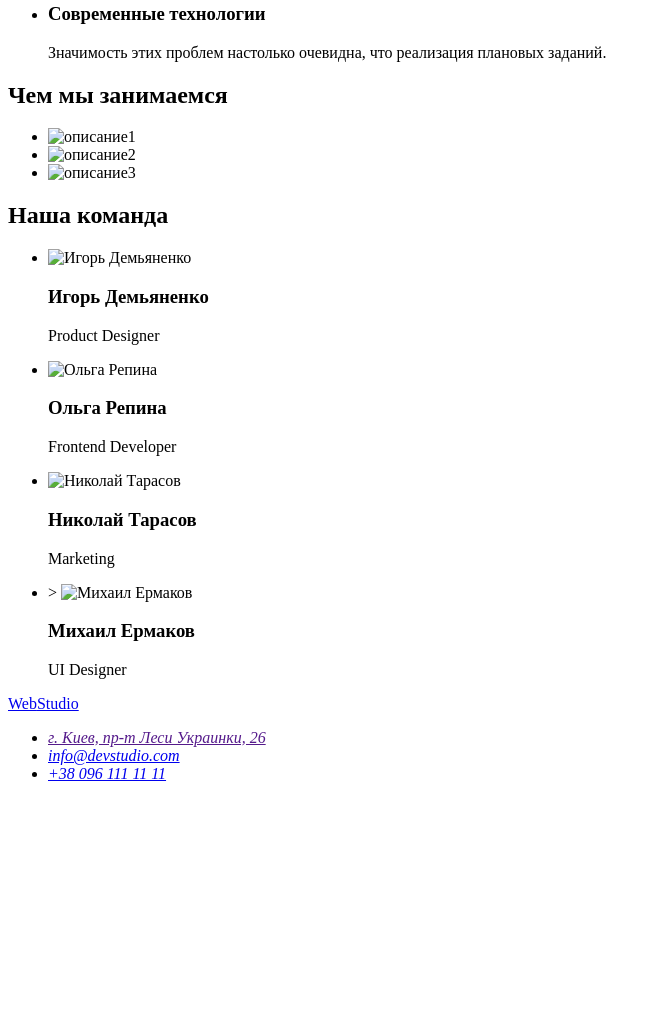
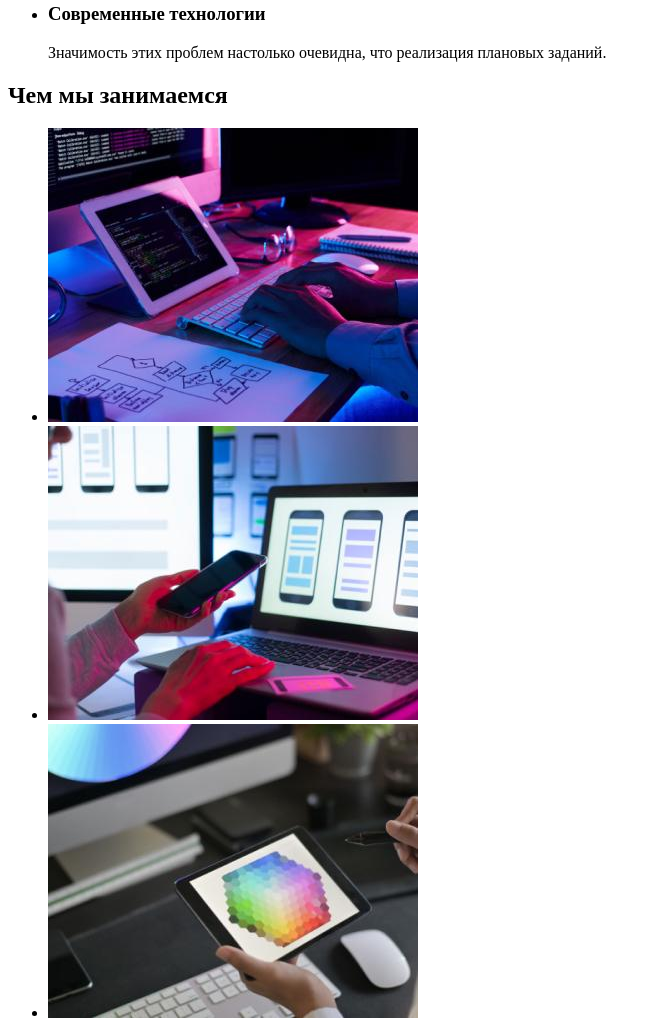
Before and after one commit to yuriipol/goit-markup-hw-01, a plain HTML site: page index.html in a window 1280 px wide. Shown: the part 532-1553 px from the top of the page, without its empty margins (0-661 px from the left). Before the commit the page ends 1331 px from the top, so only its background shows below. Drawn offline with Linux system fonts and the light colour scheme.

Commit message:
Изменил название папки в пути

```diff
--- a/index.html
+++ b/index.html
@@ -68,9 +68,9 @@
             <section>
                 <h2>Чем мы занимаемся</h2>
                 <ul>
-                    <li><img src="./image/box1.jpg" alt="описание1" width="370"></li>
-                    <li><img src="./image/box2.jpg" alt="описание2" width="370"></li>
-                    <li><img src="./image/box3.jpg" alt="описание3" width="370"></li>
+                    <li><img src="./images/box1.jpg" alt="описание1" width="370"></li>
+                    <li><img src="./images/box2.jpg" alt="описание2" width="370"></li>
+                    <li><img src="./images/box3.jpg" alt="описание3" width="370"></li>
                 </ul>
             </section>
         <!--Our team-->
@@ -78,22 +78,22 @@
                 <h2>Наша команда</h2>
                     <ul>
                         <li>
-                            <img src="./image/img.jpg" alt="Игорь Демьяненко" width="270">
+                            <img src="./images/img.jpg" alt="Игорь Демьяненко" width="270">
                             <h3>Игорь Демьяненко</h3>
                             <p>Product Designer</p>
                         </li>
                         <li>
-                            <img src="./image/img_2.jpg" alt="Ольга Репина" width="270">
+                            <img src="./images/img_2.jpg" alt="Ольга Репина" width="270">
                             <h3>Ольга Репина</h3>
                             <p>Frontend Developer</p>
                         </li>
                         <li>
-                            <img src="./image/img_3.jpg" alt="Николай Тарасов" width="270">
+                            <img src="./images/img_3.jpg" alt="Николай Тарасов" width="270">
                             <h3>Николай Тарасов</h3>
                             <p>Marketing</p>
                         </li>
                         <li>>
-                            <img src="./image/img_4.jpg" alt="Михаил Ермаков" width="270">
+                            <img src="./images/img_4.jpg" alt="Михаил Ермаков" width="270">
                             <h3>Михаил Ермаков</h3>
                             <p>UI Designer</p>
                         </li>
```
